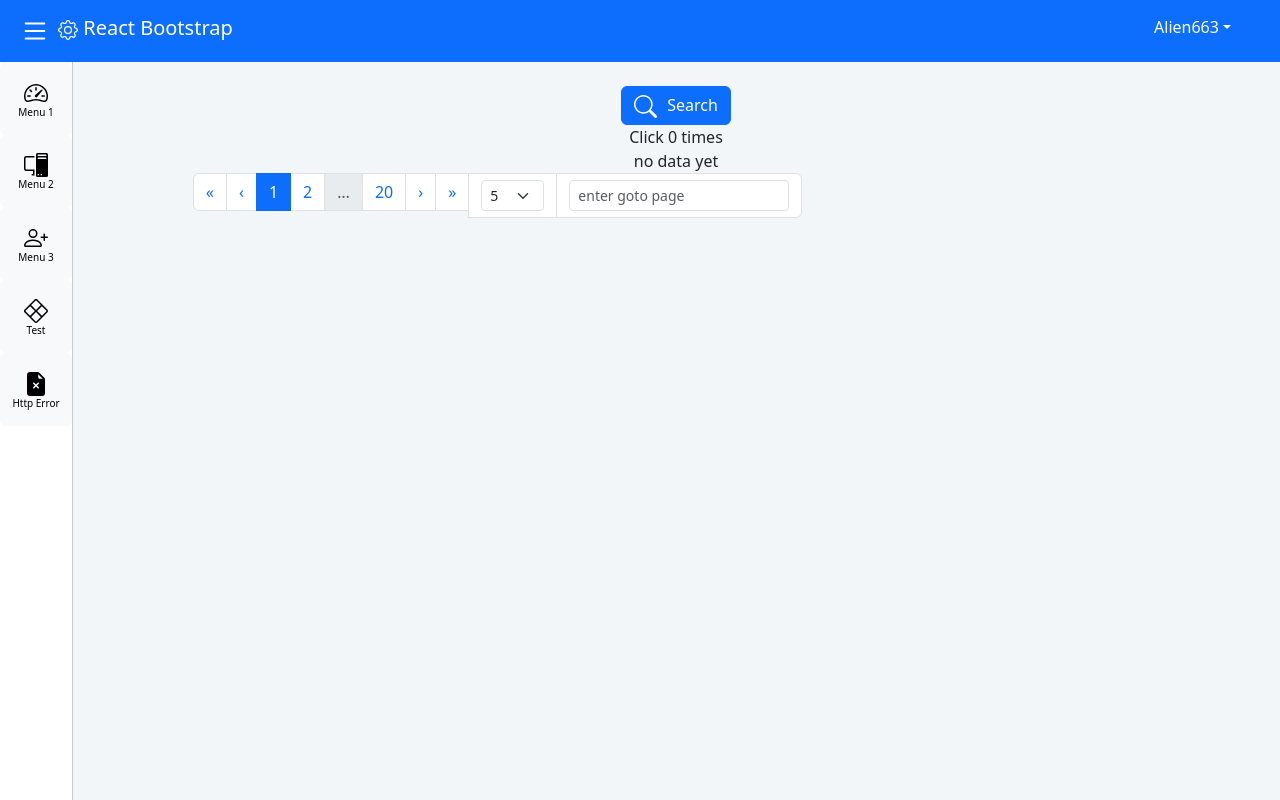
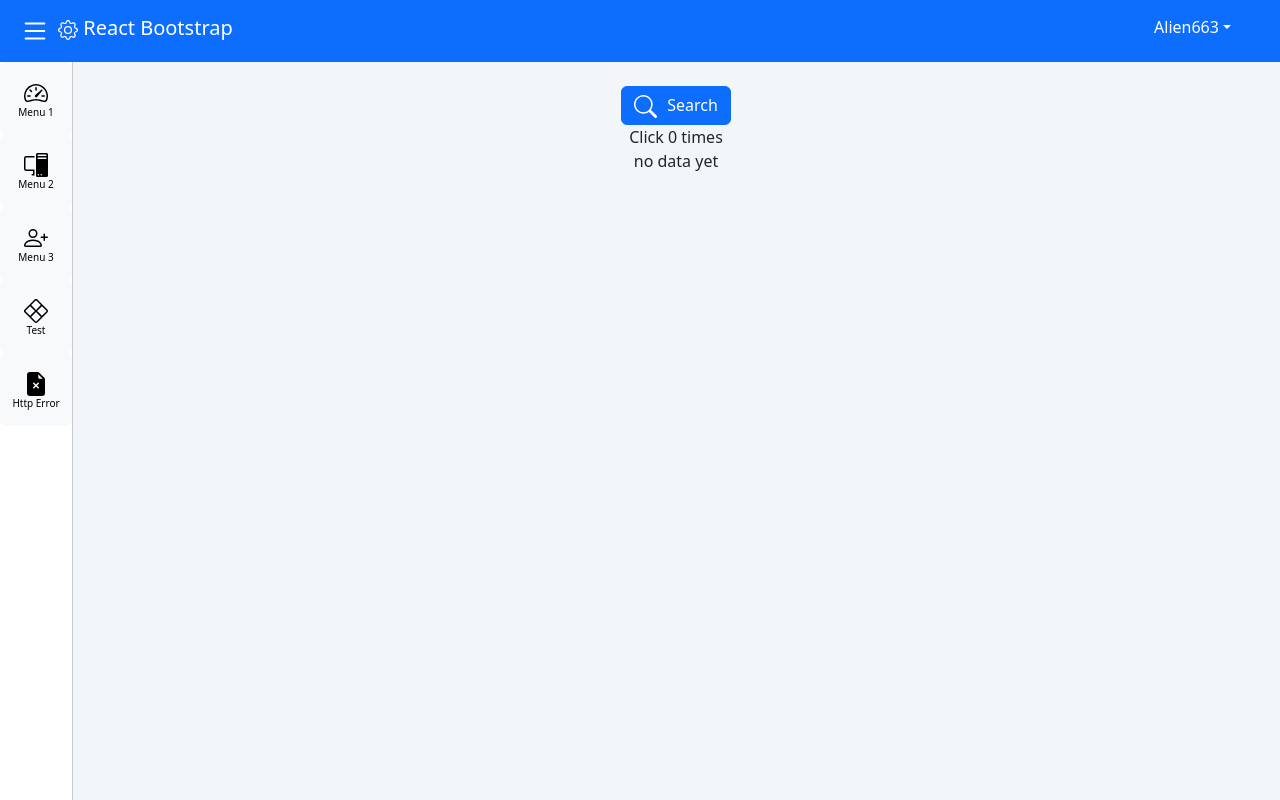
Before and after one commit to Alien663/React, a React (Create React App) app: page /sample in a window 1280 px wide. Built offline with nearby package versions, Linux system fonts and the light colour scheme.

Commit message:
sytle:Change Paging of ShowTable

```diff
--- a/src/Page/Sample/ShowTable.jsx
+++ b/src/Page/Sample/ShowTable.jsx
@@ -65,15 +65,15 @@ const ShowTable = () => {
                         }
                       </tbody>
                     </Table>
+                    <Paging
+                      ref={pageRef}
+                      RowCounts={100}
+                      onChangePage={handleChangePage}
+                    ></Paging>
                   </div>
               }
             </div>
         }
-        <Paging
-          ref={pageRef}
-          RowCounts={100}
-          onChangePage={handleChangePage}
-        ></Paging>
       </div>
     </div>
   )
```
